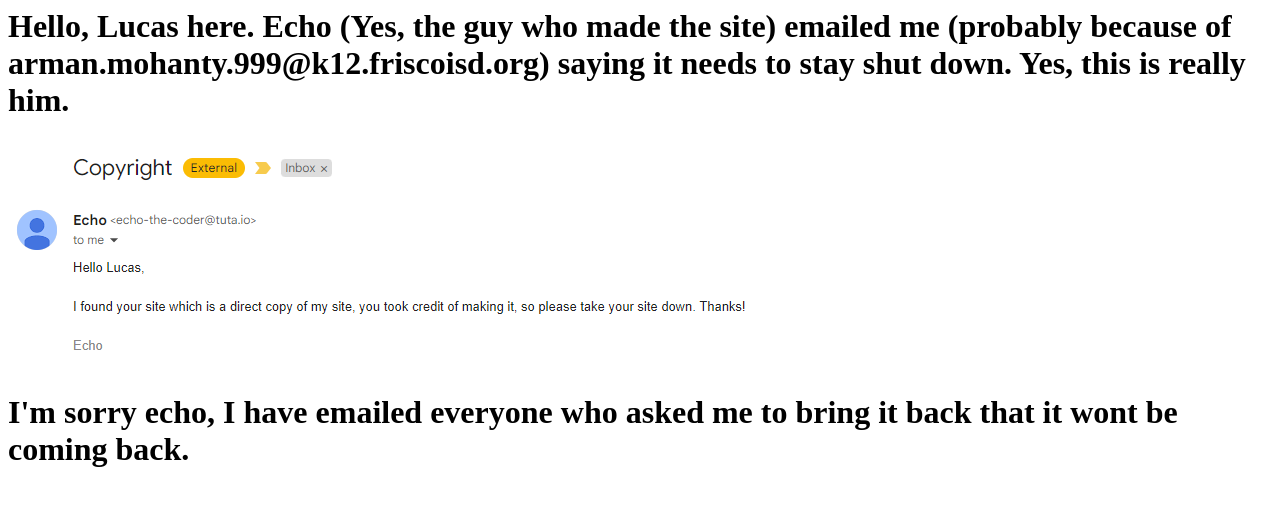
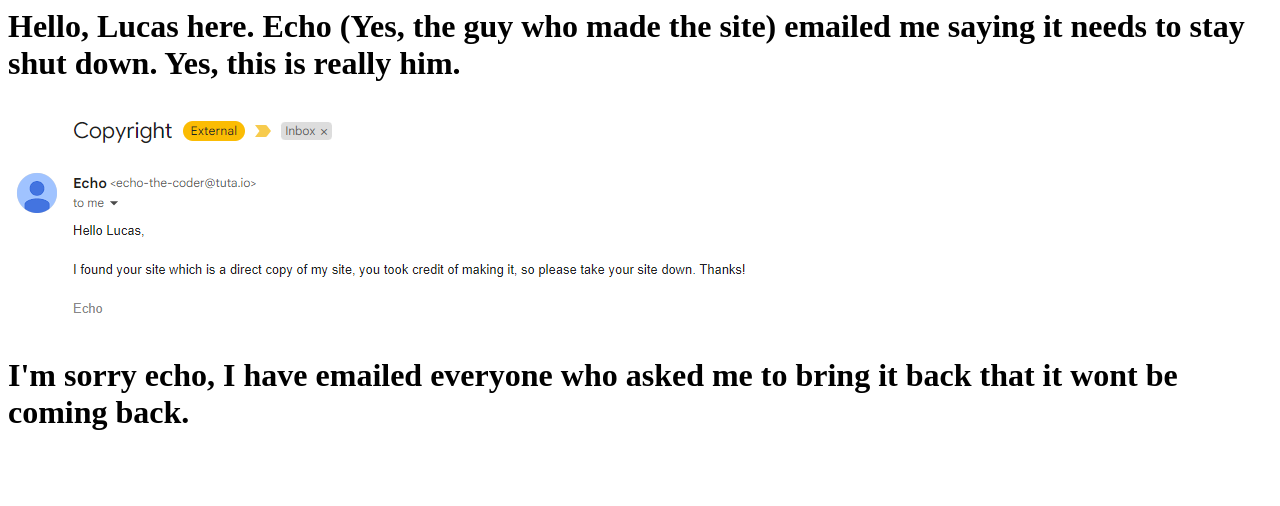
Before and after one commit to TeamKweller/shut-down-3kh00, a plain HTML site: page index.html in a window 1280 px wide. Drawn offline with Linux system fonts and the light colour scheme.

Commit message:
Update index.html

```diff
--- a/index.html
+++ b/index.html
@@ -1,3 +1,3 @@
-<h1> Hello, Lucas here. Echo (Yes, the guy who made the site) emailed me (probably because of arman.mohanty.999@k12.friscoisd.org) saying it needs to stay shut down. Yes, this is really him. </h1>
+<h1> Hello, Lucas here. Echo (Yes, the guy who made the site) emailed me saying it needs to stay shut down. Yes, this is really him. </h1>
 <img src="little-peice-of-crap-arman.PNG">
 <h1> I'm sorry echo, I have emailed everyone who asked me to bring it back that it wont be coming back.</h1>
```
